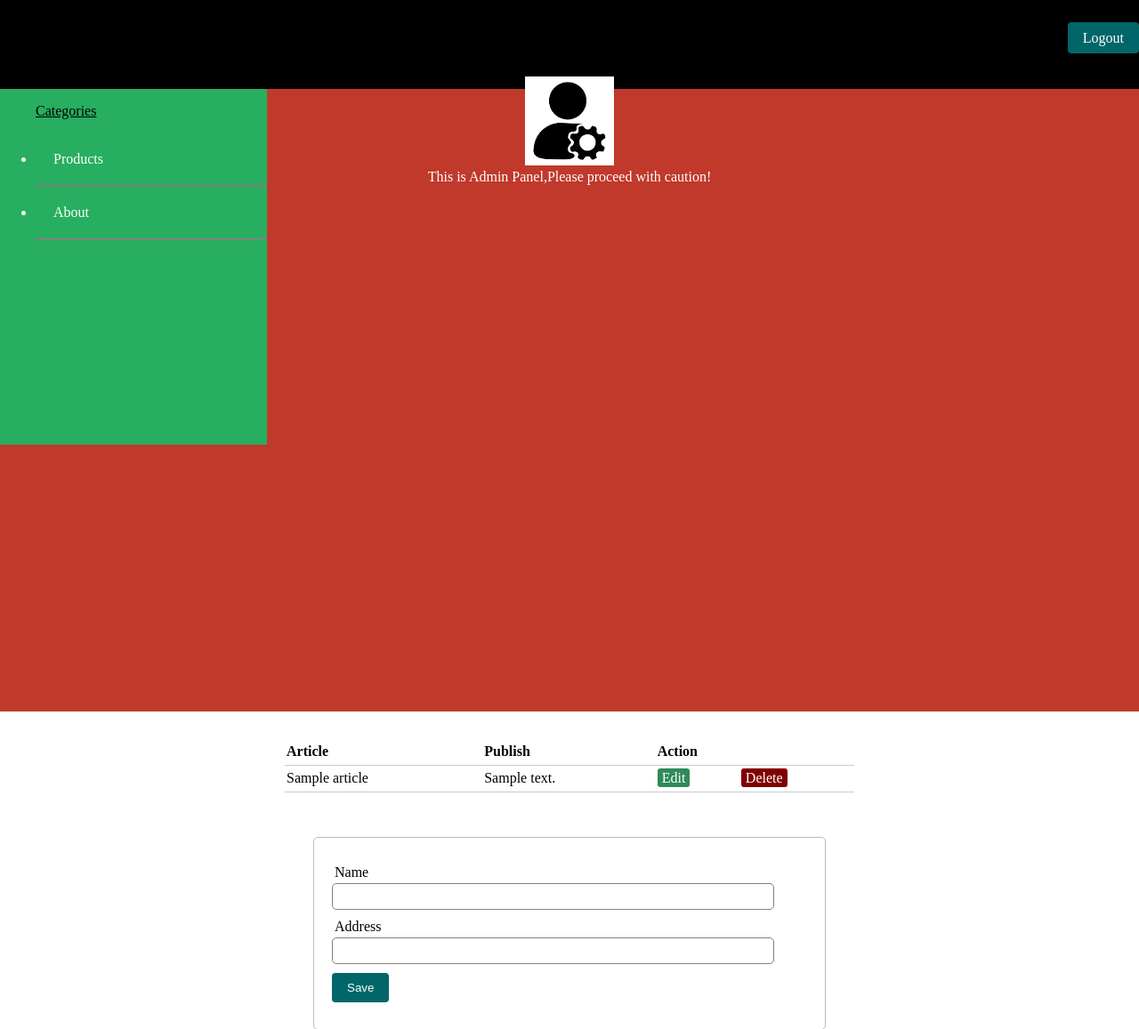
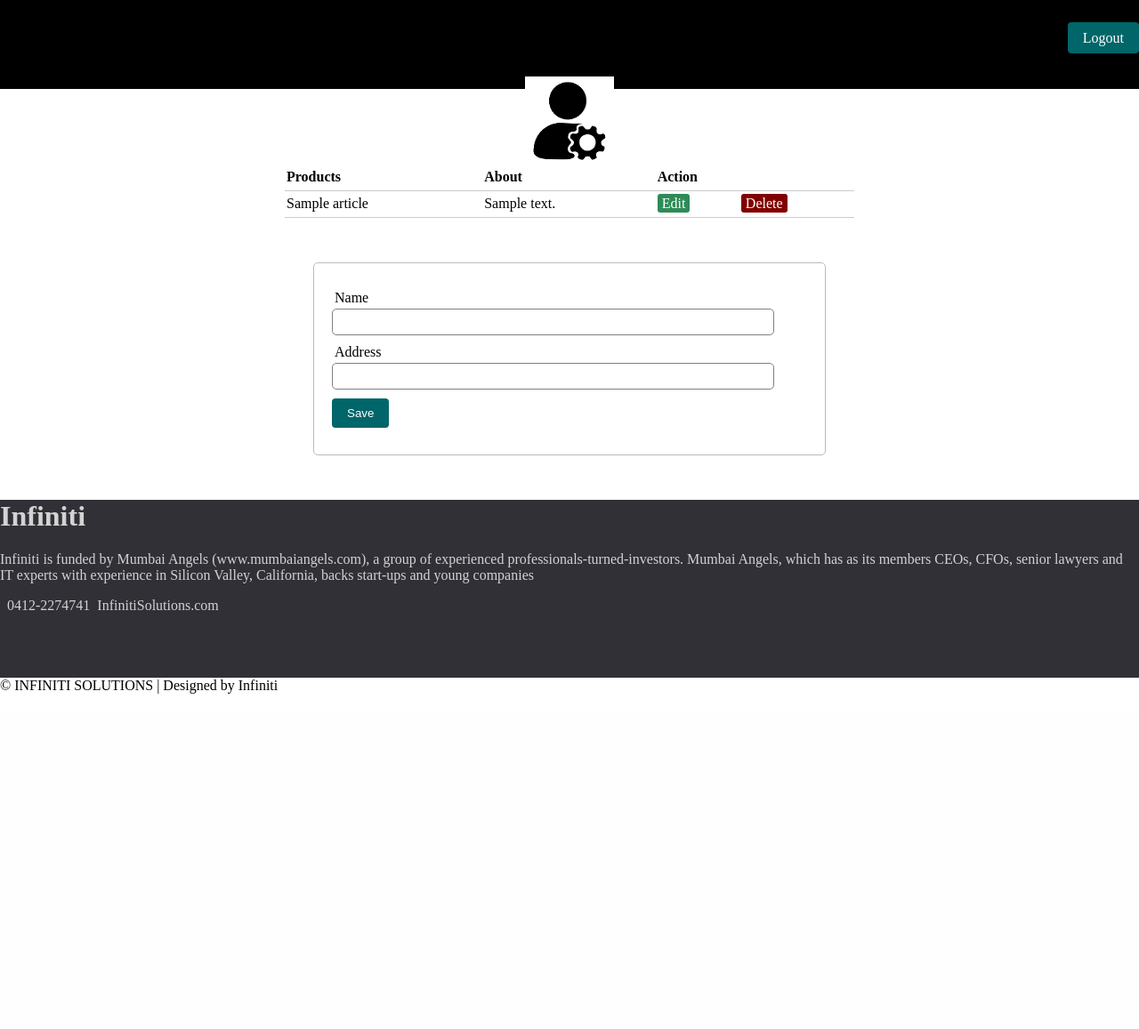
Before and after one commit to sabaresan/blogs, a PHP site: page /admin.php in a window 1280 px wide. Shown: the top 1157 px of the page at 89% size. After the commit the page ends 780 px from the top, so only its background shows below. Run offline with PHP 8.4, Linux system fonts and the light colour scheme; tables that the repository leaves empty or names only in its code hold one stand-in row (values such as "Sample post").

Commit message:
Update admin.php

```diff
--- a/blog/admin.php
+++ b/blog/admin.php
@@ -31,28 +31,7 @@
 			background:black;
 			color:white;
 			}
-			#sidebar{
-				width:300px;
-				height:400px;
-				background:#27ae60;
-				float:left;
-				}
-				#post{
-					height:700px;
-					background:#c0392b;
-					}
-					#logo{
-						background:white;
 
-						}
-						ul li{
-							padding:20px;
-							border-bottom:2px solid grey;
-							}
-							ul li:hover{
-								background:#c0392b;
-								color:white;
-								}
 </style>
 </head>
 
@@ -64,16 +43,11 @@
 
 <br>
 
-This is Admin Panel,Please proceed with caution!
 </center>
 </div>
-<div id="sidebar">
-<ul>
-<p><u>Categories</u></p>
-<a href="post.html"><li>Products</li></a>
-<a href="about.html"><li>About</li></a>
-</ul>
-</div>
+<br>
+<br>
+<br>
 <div id="post">
 </div>
 
@@ -88,8 +62,8 @@ This is Admin Panel,Please proceed with caution!
 <table>
 	<thead>
 		<tr>
-			<th>Article</th>
-			<th>Publish</th>
+			<th>Products</th>
+			<th>About</th>
 			<th colspan="2">Action</th>
 		</tr>
 	</thead>
```
